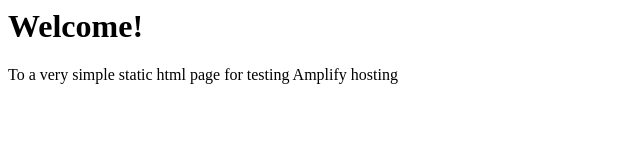
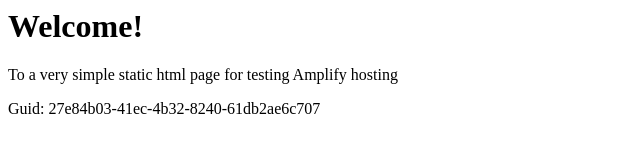
Before and after one commit to aws-aemilia-syd/Github-PR-Commit-Integration-Test-DoNotTouch-v1-preprod-ap-southeast-2, a website: page src/index.html in a window 1280 px wide. Shown: the whole page, without its empty margins (0-640 px from the left). Drawn offline with Linux system fonts and the light colour scheme.

Commit message:
commit from integ tests

```diff
--- a/src/index.html
+++ b/src/index.html
@@ -1,3 +1,5 @@
+
+
 <html lang="en">
 
 <head>
@@ -10,6 +12,6 @@
 <body>
     <h1>Welcome!</h1>
     <p>To a very simple static html page for testing Amplify hosting</p>
-</body>
+    <p>Guid: 27e84b03-41ec-4b32-8240-61db2ae6c707</p></body>
 
 </html>
```
